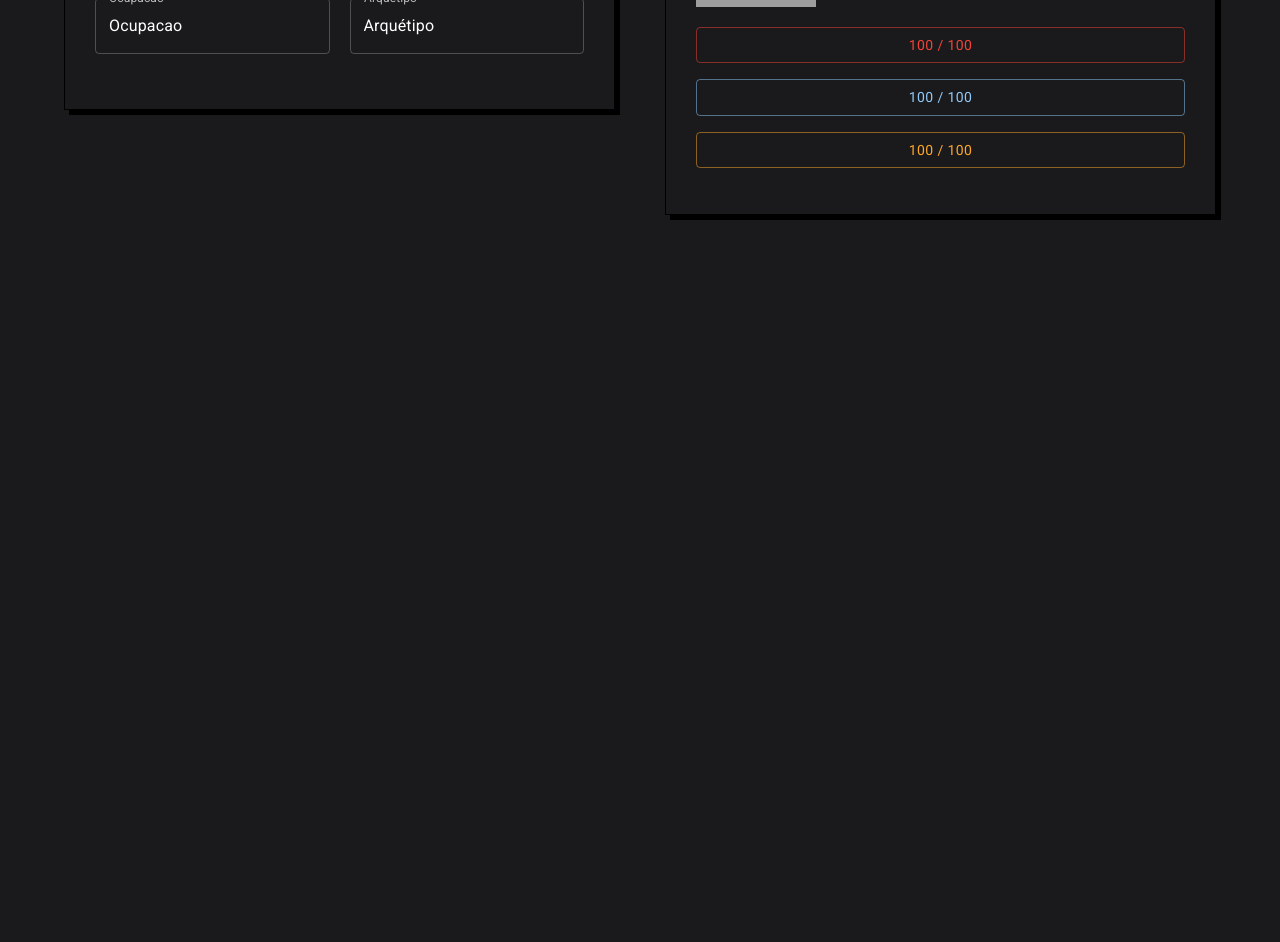
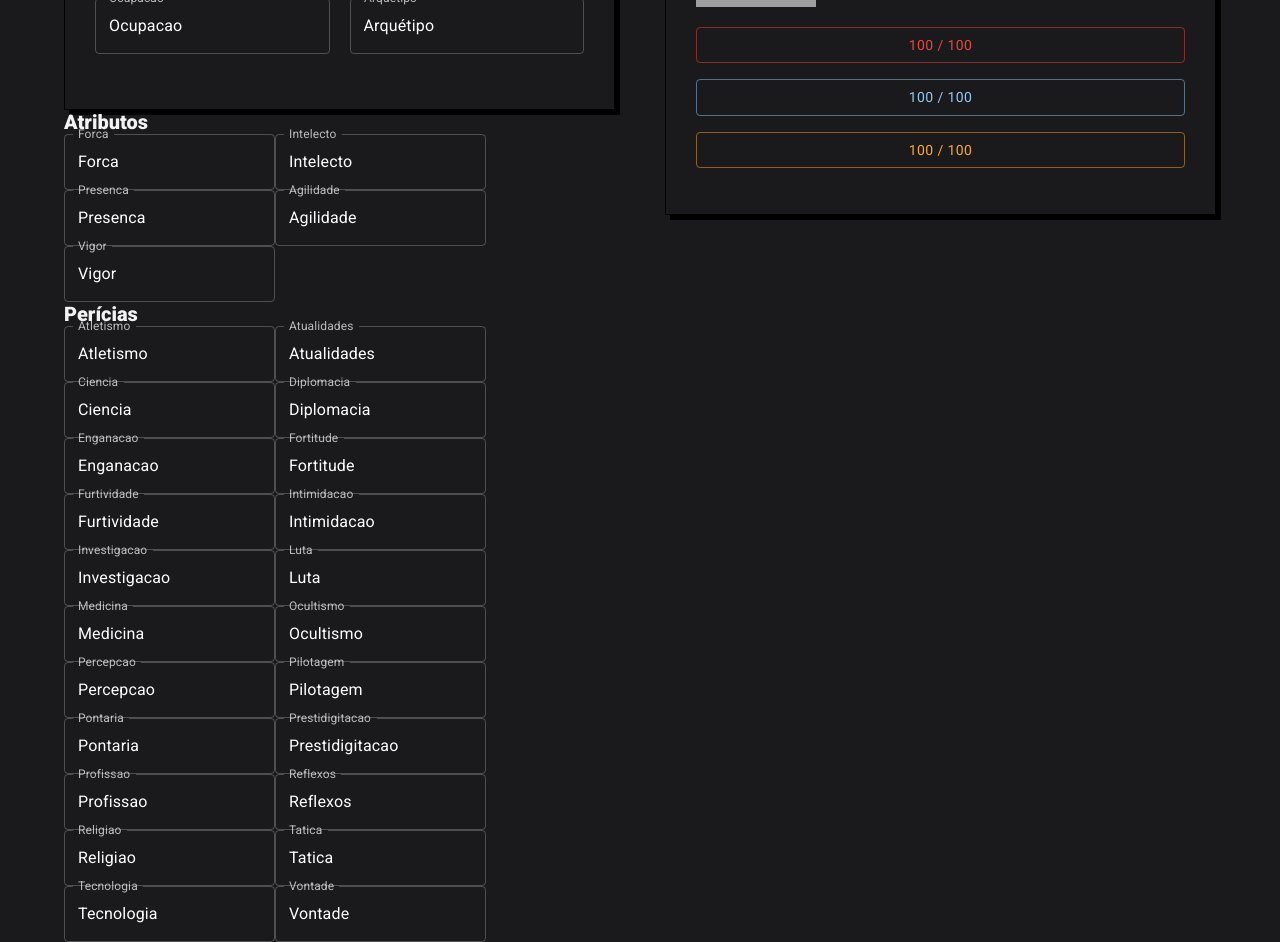
Before and after one commit to lliuti/rpg-web, a React (Vite) app: page /characters/xpto in a window 1280 px wide. Shown: the part 300-1242 px from the top of the page. Before the commit the page ends 800 px from the top, so only its background shows below. Built offline with nearby package versions, Linux system fonts and the light colour scheme; grey boxes are pictures that could not be loaded.

Commit message:
Update index.jsx

```diff
--- a/src/pages/Sheet/index.jsx
+++ b/src/pages/Sheet/index.jsx
@@ -121,6 +121,257 @@ const Sheet = () => {
                   id="archetypeInput"
                   label="Arquétipo"
                   defaultValue="Arquétipo"
+                  InputProps={{
+                    readOnly: true,
+                  }}
+                />
+              </div>
+            </div>
+            <div className={styles.attributesContainer}>
+              <h1>Atributos</h1>
+              <div className={styles.gridTwoItems}>
+                <TextField
+                  id="strInput"
+                  label="Forca"
+                  defaultValue="Forca"
+                  InputProps={{
+                    readOnly: true,
+                  }}
+                />
+                <TextField
+                  id="intInput"
+                  label="Intelecto"
+                  defaultValue="Intelecto"
+                  InputProps={{
+                    readOnly: true,
+                  }}
+                />
+              </div>
+              <div className={styles.gridTwoItems}>
+                <TextField
+                  id="preInput"
+                  label="Presenca"
+                  defaultValue="Presenca"
+                  InputProps={{
+                    readOnly: true,
+                  }}
+                />
+                <TextField
+                  id="dexInput"
+                  label="Agilidade"
+                  defaultValue="Agilidade"
+                  InputProps={{
+                    readOnly: true,
+                  }}
+                />
+              </div>
+              <div className={styles.gridTwoItems}>
+                <TextField
+                  id="vigInput"
+                  label="Vigor"
+                  defaultValue="Vigor"
+                  InputProps={{
+                    readOnly: true,
+                  }}
+                />
+              </div>
+            </div>
+
+            <div className={styles.skillsContainer}>
+              <h1>Perícias</h1>
+              <div className={styles.gridTwoItems}>
+                <TextField
+                  id="atletistmoInput"
+                  label="Atletismo"
+                  defaultValue="Atletismo"
+                  InputProps={{
+                    readOnly: true,
+                  }}
+                />
+                <TextField
+                  id="atualidadesInput"
+                  label="Atualidades"
+                  defaultValue="Atualidades"
+                  InputProps={{
+                    readOnly: true,
+                  }}
+                />
+              </div>
+              <div className={styles.gridTwoItems}>
+                <TextField
+                  id="cienciaInput"
+                  label="Ciencia"
+                  defaultValue="Ciencia"
+                  InputProps={{
+                    readOnly: true,
+                  }}
+                />
+                <TextField
+                  id="diplomaciaInput"
+                  label="Diplomacia"
+                  defaultValue="Diplomacia"
+                  InputProps={{
+                    readOnly: true,
+                  }}
+                />
+              </div>
+              <div className={styles.gridTwoItems}>
+                <TextField
+                  id="enganacaoInput"
+                  label="Enganacao"
+                  defaultValue="Enganacao"
+                  InputProps={{
+                    readOnly: true,
+                  }}
+                />
+                <TextField
+                  id="fortitudeInput"
+                  label="Fortitude"
+                  defaultValue="Fortitude"
+                  InputProps={{
+                    readOnly: true,
+                  }}
+                />
+              </div>
+              <div className={styles.gridTwoItems}>
+                <TextField
+                  id="furtividadeInput"
+                  label="Furtividade"
+                  defaultValue="Furtividade"
+                  InputProps={{
+                    readOnly: true,
+                  }}
+                />
+                <TextField
+                  id="intimidacaoInput"
+                  label="Intimidacao"
+                  defaultValue="Intimidacao"
+                  InputProps={{
+                    readOnly: true,
+                  }}
+                />
+              </div>
+              <div className={styles.gridTwoItems}>
+                <TextField
+                  id="investigacaoInput"
+                  label="Investigacao"
+                  defaultValue="Investigacao"
+                  InputProps={{
+                    readOnly: true,
+                  }}
+                />
+                <TextField
+                  id="lutaInput"
+                  label="Luta"
+                  defaultValue="Luta"
+                  InputProps={{
+                    readOnly: true,
+                  }}
+                />
+              </div>
+              <div className={styles.gridTwoItems}>
+                <TextField
+                  id="medicinaInput"
+                  label="Medicina"
+                  defaultValue="Medicina"
+                  InputProps={{
+                    readOnly: true,
+                  }}
+                />
+                <TextField
+                  id="ocultismoInput"
+                  label="Ocultismo"
+                  defaultValue="Ocultismo"
+                  InputProps={{
+                    readOnly: true,
+                  }}
+                />
+              </div>
+              <div className={styles.gridTwoItems}>
+                <TextField
+                  id="percepcaoInput"
+                  label="Percepcao"
+                  defaultValue="Percepcao"
+                  InputProps={{
+                    readOnly: true,
+                  }}
+                />
+                <TextField
+                  id="pilotagemInput"
+                  label="Pilotagem"
+                  defaultValue="Pilotagem"
+                  InputProps={{
+                    readOnly: true,
+                  }}
+                />
+              </div>
+              <div className={styles.gridTwoItems}>
+                <TextField
+                  id="pontariaInput"
+                  label="Pontaria"
+                  defaultValue="Pontaria"
+                  InputProps={{
+                    readOnly: true,
+                  }}
+                />
+                <TextField
+                  id="prestidigitacaoInput"
+                  label="Prestidigitacao"
+                  defaultValue="Prestidigitacao"
+                  InputProps={{
+                    readOnly: true,
+                  }}
+                />
+              </div>
+              <div className={styles.gridTwoItems}>
+                <TextField
+                  id="profissaoInput"
+                  label="Profissao"
+                  defaultValue="Profissao"
+                  InputProps={{
+                    readOnly: true,
+                  }}
+                />
+                <TextField
+                  id="reflexosInput"
+                  label="Reflexos"
+                  defaultValue="Reflexos"
+                  InputProps={{
+                    readOnly: true,
+                  }}
+                />
+              </div>
+              <div className={styles.gridTwoItems}>
+                <TextField
+                  id="religaoInput"
+                  label="Religiao"
+                  defaultValue="Religiao"
+                  InputProps={{
+                    readOnly: true,
+                  }}
+                />
+                <TextField
+                  id="taticaInput"
+                  label="Tatica"
+                  defaultValue="Tatica"
+                  InputProps={{
+                    readOnly: true,
+                  }}
+                />
+              </div>
+              <div className={styles.gridTwoItems}>
+                <TextField
+                  id="tecnologiaInput"
+                  label="Tecnologia"
+                  defaultValue="Tecnologia"
+                  InputProps={{
+                    readOnly: true,
+                  }}
+                />
+                <TextField
+                  id="vontadeInput"
+                  label="Vontade"
+                  defaultValue="Vontade"
                   InputProps={{
                     readOnly: true,
                   }}
```
